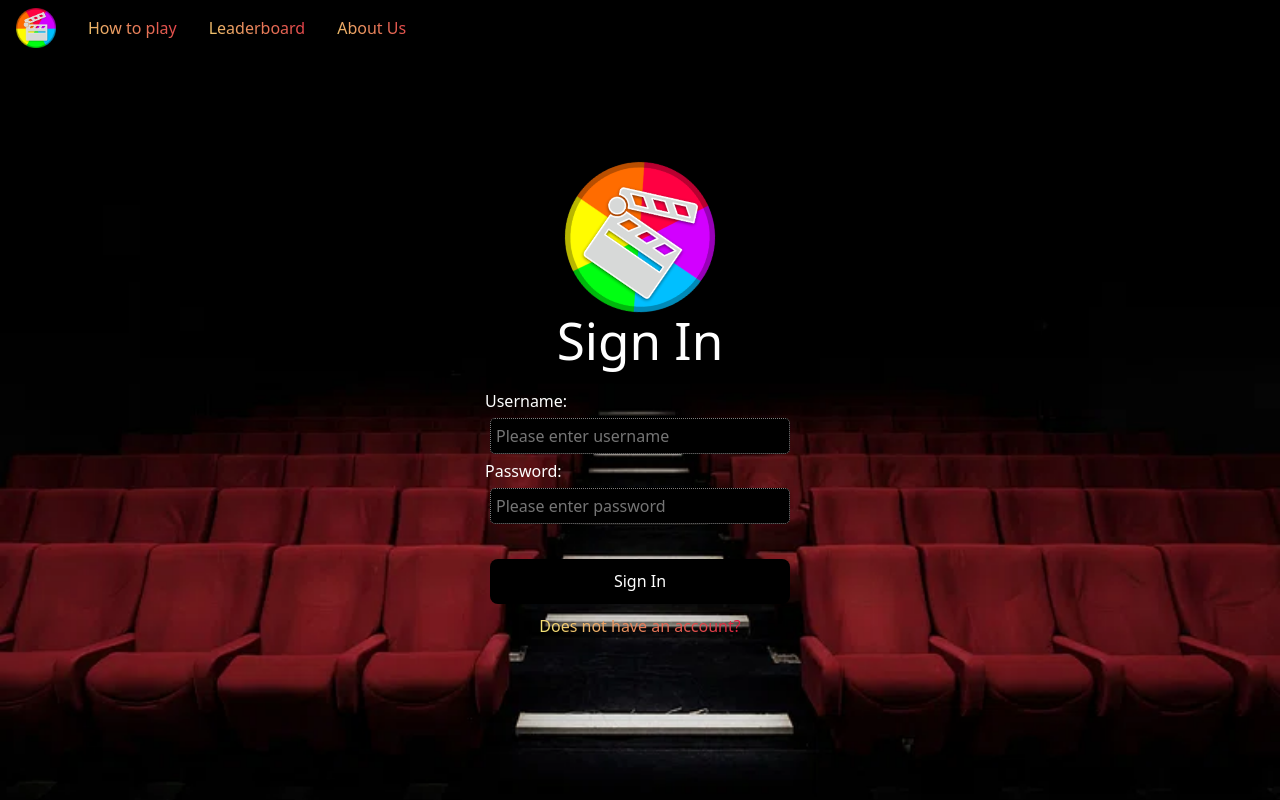
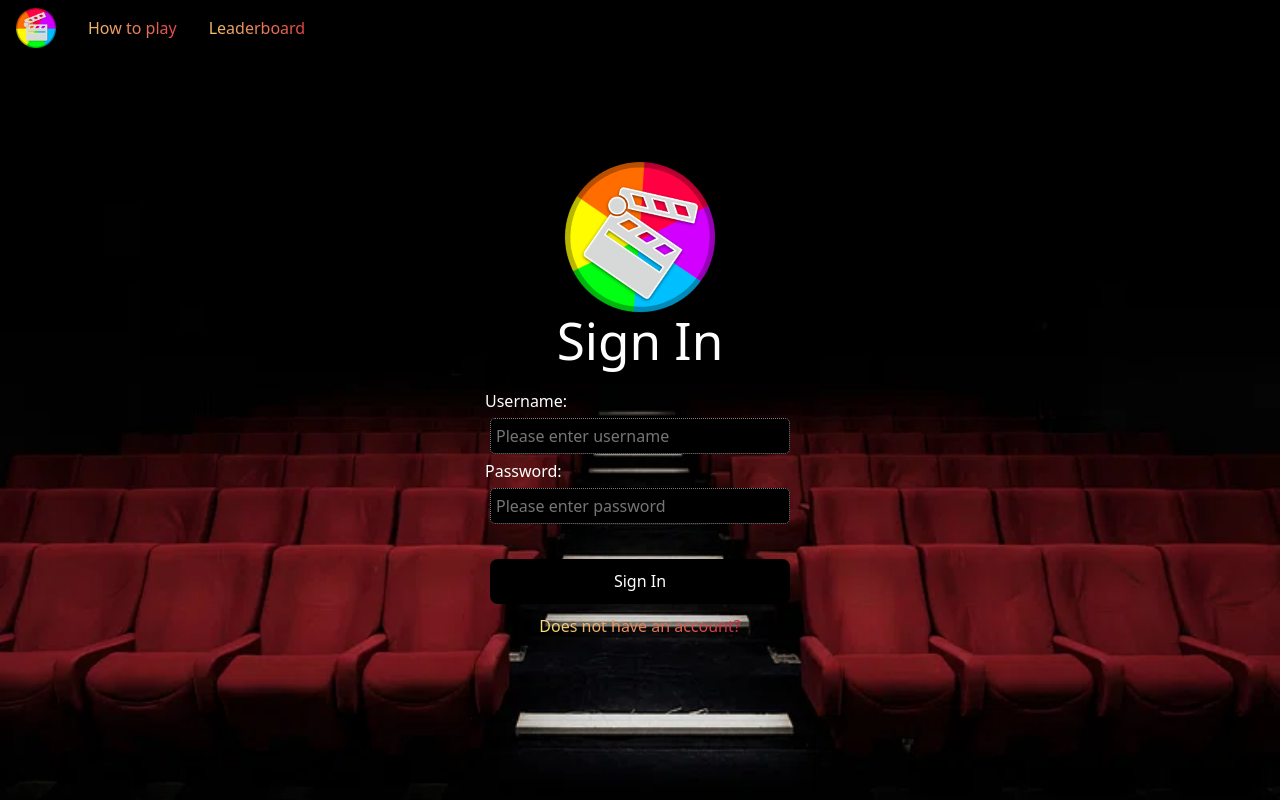
Before and after one commit to Alexhong1269/MovieTrivia, a React (Vite) app: page /login in a window 1280 px wide. Built offline with nearby package versions, Linux system fonts and the light colour scheme.

Commit message:
leaderboard styling update

```diff
--- a/src/components/Leaderboard.jsx
+++ b/src/components/Leaderboard.jsx
@@ -66,10 +66,11 @@ const StyledLeaderboard = styled.main`
     background-color: rgba(0, 0, 0, 0.75);
     width: 500px;
     text-align: center;
-    padding: 10px;
-    margin: 10px auto;
+    padding: 5px;
+    margin: 7px auto;
     border-radius: 10px;
     list-style-type: none;
+    border: 1px dotted white;
   }
 
   ul {
--- a/src/components/Navbar.jsx
+++ b/src/components/Navbar.jsx
@@ -147,9 +147,7 @@ function NavBar({ isHidden, toggleVisibility }) {
           </Nav.Link>
         </Nav.Item>
         <Nav.Item>
-          <Nav.Link href="/aboutus" className="link">
-            <Link to="/">About Us</Link>
-          </Nav.Link>
+          <Nav.Link href="/aboutus" className="link"></Nav.Link>
         </Nav.Item>
       </Nav>
       <div className={`modal ${isHidden ? "hidden" : ""}`}>
--- a/src/components/server.js
+++ b/src/components/server.js
@@ -105,7 +105,7 @@ app.get("/leaderboard", async (req, res) => {
     await sql.connect(config);
     const request = new sql.Request();
     const result = await request.query(
-      "SELECT TOP 5 * FROM Users ORDER BY Highscore DESC"
+      "SELECT TOP 10 * FROM Users ORDER BY Highscore DESC"
     );
     res.json(result.recordset);
   } catch (err) {
```
